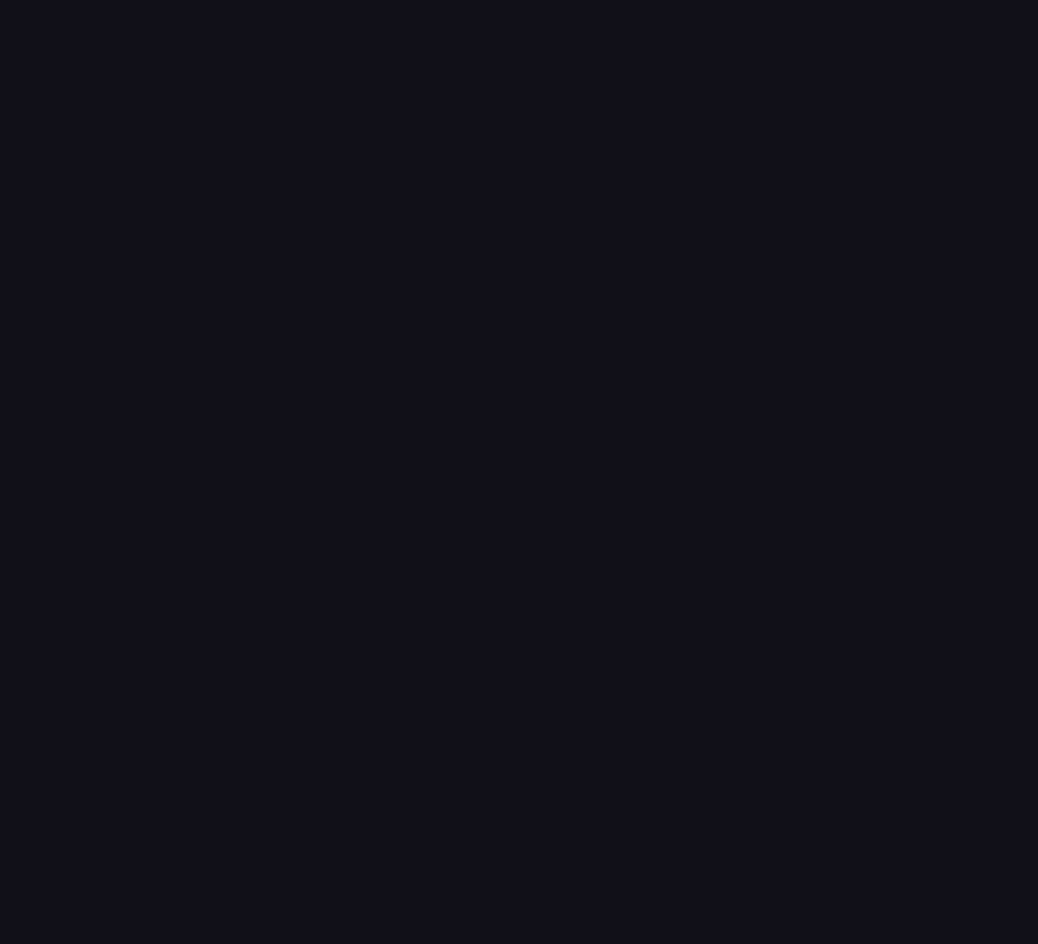
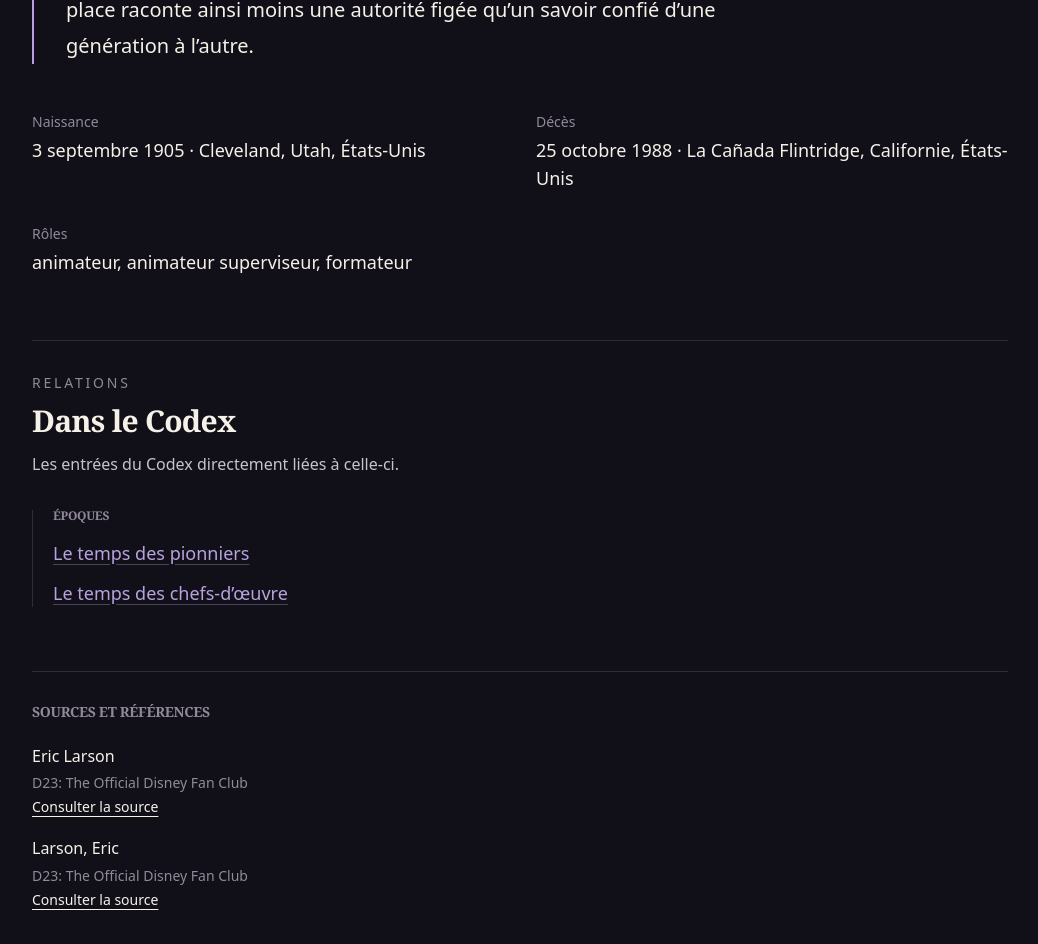
Before and after one commit to iamjulienjulien/ledisneyiste-codex, a Next.js app: page /contributeurs/eric-larson in a window 1280 px wide. Before the commit this address had no page. Shown: the part 512-1456 px from the top of the page, without its empty margins (120-1158 px from the left). Before the commit the page ends 800 px from the top, so only its background shows below. Built offline with nearby package versions, Linux system fonts and the light colour scheme.

Commit message:
🗄️ Archives > Eric Larson transmet le mouvement au Codex > 🐭 Julien

```diff
--- a/src/data/catalogues/contributeurs.json
+++ b/src/data/catalogues/contributeurs.json
@@ -16,5 +16,11 @@
         "nom": "Les Clark",
         "type": "contributeur",
         "sousTitre": "Le premier des Nine Old Men et l’un des maîtres de Mickey"
+    },
+    {
+        "slug": "eric-larson",
+        "nom": "Eric Larson",
+        "type": "contributeur",
+        "sousTitre": "L’animateur devenu passeur de l’héritage Disney"
     }
 ]
--- /dev/null
+++ b/src/data/contributeurs/eric-larson.json
@@ -0,0 +1,33 @@
+{
+    "slug": "eric-larson",
+    "type": "contributeur",
+    "introduction": "Eric Larson traverse plus d’un demi-siècle d’animation Disney en faisant du mouvement un art de l’observation et de la transmission. Animateur d’animaux, de figures fantastiques et de personnages sensibles, il accompagne les grands longs métrages du studio avant de consacrer la fin de sa carrière à former ceux qui prendront la relève. Parmi les Nine Old Men, sa place raconte ainsi moins une autorité figée qu’un savoir confié d’une génération à l’autre.",
+    "naissance": {
+        "date": {
+            "valeur": "1905-09-03",
+            "precision": "jour"
+        },
+        "lieu": "Cleveland, Utah, États-Unis"
+    },
+    "deces": {
+        "date": {
+            "valeur": "1988-10-25",
+            "precision": "jour"
+        },
+        "lieu": "La Cañada Flintridge, Californie, États-Unis"
+    },
+    "roles": ["animateur", "animateur superviseur", "formateur"],
+    "periodesActivite": [
+        {
+            "debut": {
+                "valeur": "1933",
+                "precision": "annee"
+            },
+            "fin": {
+                "valeur": "1986",
+                "precision": "annee"
+            }
+        }
+    ],
+    "sources": ["d23-eric-larson", "d23-larson-eric"]
+}
--- a/src/data/contributeurs/index.ts
+++ b/src/data/contributeurs/index.ts
@@ -1,3 +1,4 @@
+import ericLarsonJson from "@/data/contributeurs/eric-larson.json";
 import lesClarkJson from "@/data/contributeurs/les-clark.json";
 import ubIwerksJson from "@/data/contributeurs/ub-iwerks.json";
 import waltDisneyJson from "@/data/contributeurs/walt-disney.json";
@@ -7,6 +8,7 @@ export const fichesContributeurs = [
     waltDisneyJson as FicheContributeurDisney,
     ubIwerksJson as FicheContributeurDisney,
     lesClarkJson as FicheContributeurDisney,
+    ericLarsonJson as FicheContributeurDisney,
 ];
 
 export function getFicheContributeurBySlug(slug: string) {
--- a/src/data/sources/sources.json
+++ b/src/data/sources/sources.json
@@ -210,5 +210,19 @@
         "datePublication": "2017-02-08",
         "url": "https://www.waltdisney.org/blog/first-nine-les-clark",
         "dateConsultation": "2026-08-16"
+    },
+    {
+        "id": "d23-eric-larson",
+        "titre": "Eric Larson",
+        "editeur": "D23: The Official Disney Fan Club",
+        "url": "https://d23.com/walt-disney-legend/eric-larson/",
+        "dateConsultation": "2026-08-16"
+    },
+    {
+        "id": "d23-larson-eric",
+        "titre": "Larson, Eric",
+        "editeur": "D23: The Official Disney Fan Club",
+        "url": "https://d23.com/a-to-z/larson-eric/",
+        "dateConsultation": "2026-08-16"
     }
 ]
```
